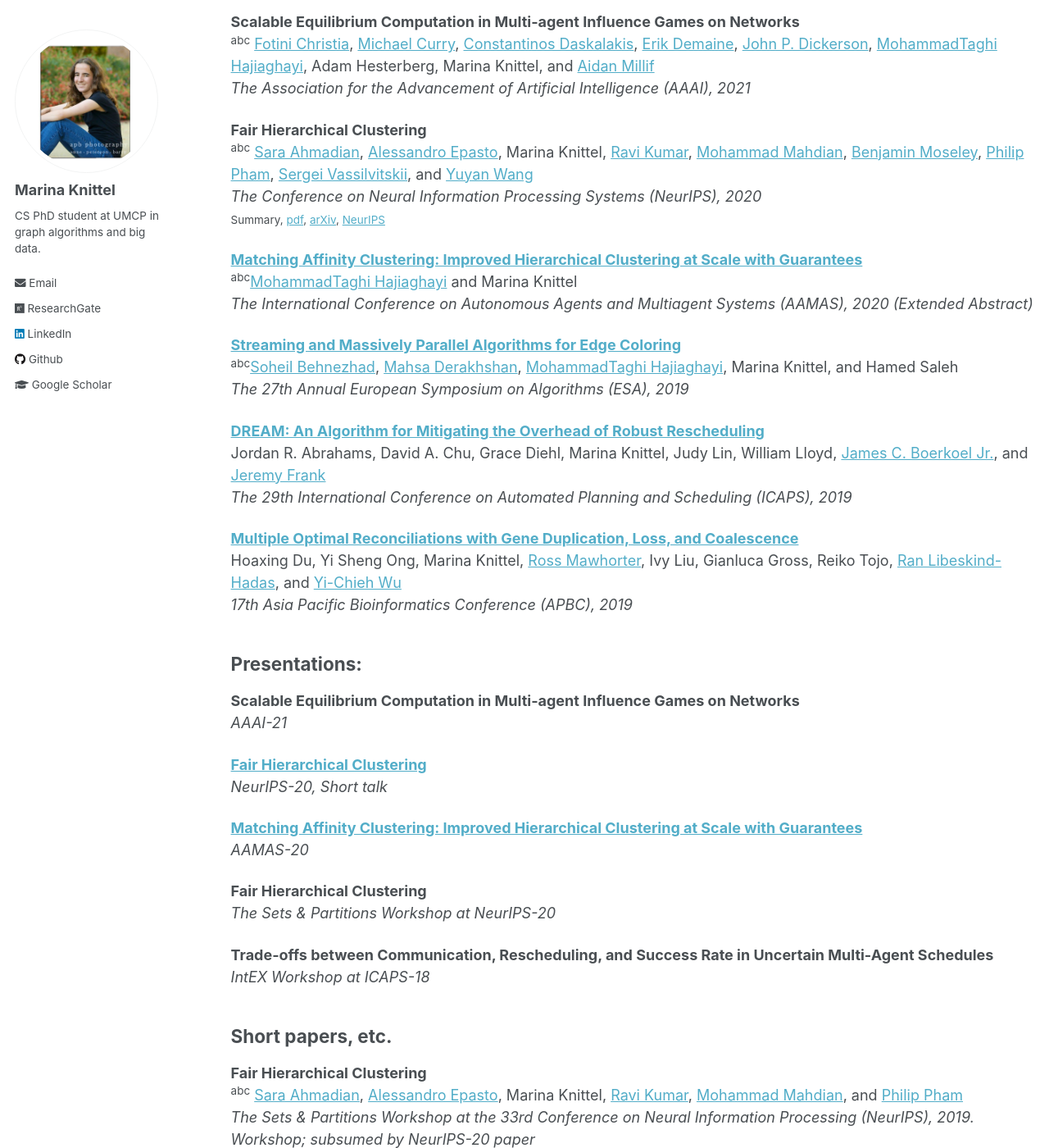
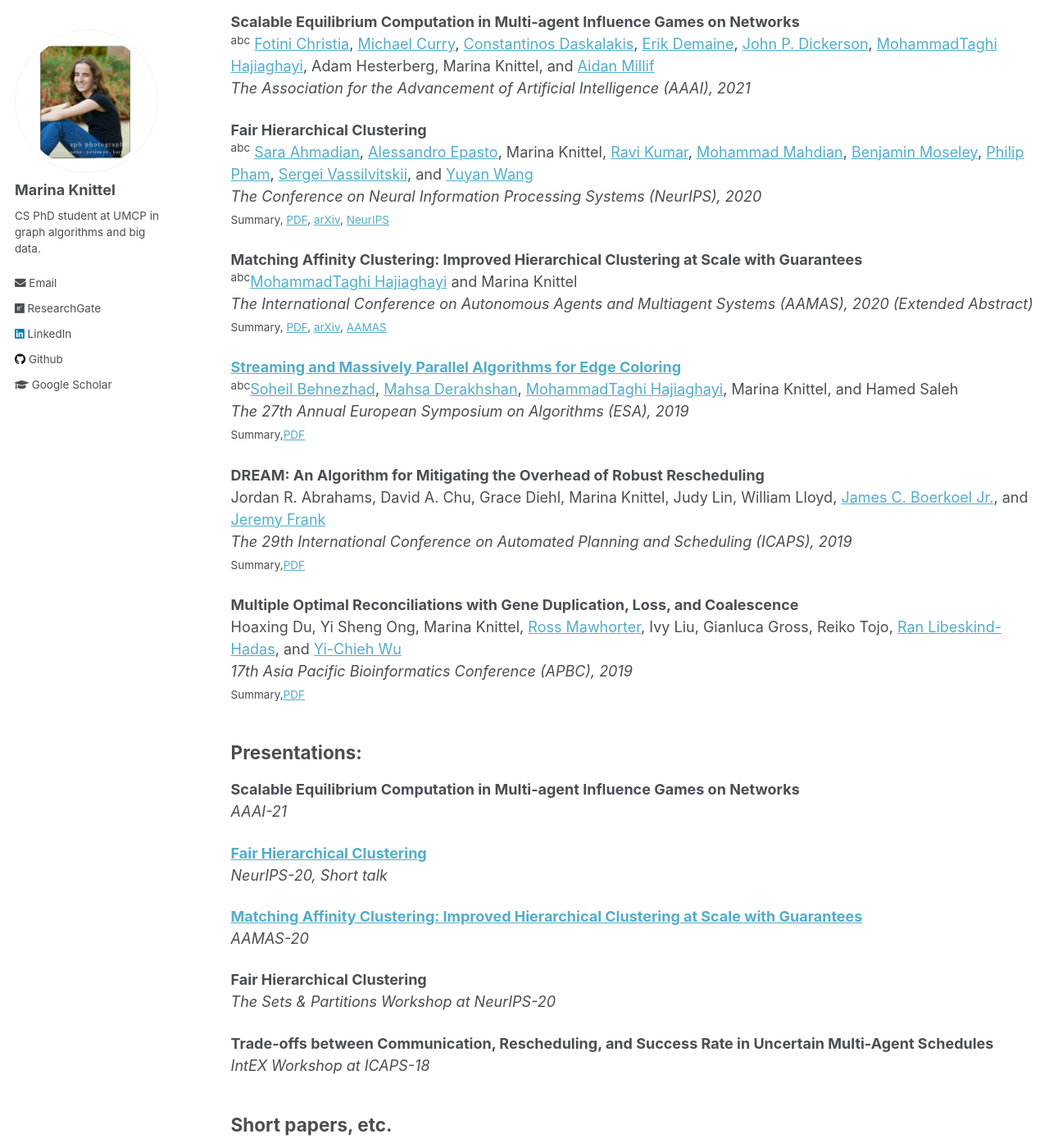
Before and after one commit to mknittel/mknittel.github.io, a Jekyll site: the page built from _pages/publications.md, in a window 1280 px wide and 1400 px high, scrolled down 608 px. Shown: the whole window at 82% size. Built offline with Jekyll 4.4.1, drawn with Linux system fonts in a browser that asks for light colours.

Commit message:
Changed links format for publications

```diff
--- a/_pages/publications.md
+++ b/_pages/publications.md
@@ -28,24 +28,27 @@ Marina Knittel, Samuel Dooley, and [John P. Dickerson](http://jpdickerson.com/)<
 **Fair Hierarchical Clustering**<br/>
 <sup>abc</sup> [Sara Ahmadian](https://research.google/people/106920/), [Alessandro Epasto](https://epasto.org/), Marina Knittel, [Ravi Kumar](https://sites.google.com/site/ravik53/), [Mohammad Mahdian](https://research.google/people/MohammadMahdian/), [Benjamin Moseley](http://www.andrew.cmu.edu/user/moseleyb/), [Philip Pham](https://research.google/people/PhilipPham/), [Sergei Vassilvitskii](http://theory.stanford.edu/~sergei/), and [Yuyan Wang](wang-yuyan.github.io)<br/>
 *The Conference on Neural Information Processing Systems (NeurIPS), 2020*<br/>
-<small>Summary, [pdf](https://mknittel.github.io/files/Ahmadian_et_al_NeurIPS_2020.pdf), [arXiv](https://arxiv.org/abs/2006.10221), [NeurIPS](https://neurips.cc/virtual/2020/protected/poster_f10f2da9a238b746d2bac55759915f0d.html)</small>
+<small>Summary, [PDF](https://mknittel.github.io/files/Ahmadian_et_al_NeurIPS_2020.pdf), [arXiv](https://arxiv.org/abs/2006.10221), [NeurIPS](https://neurips.cc/virtual/2020/protected/poster_f10f2da9a238b746d2bac55759915f0d.html)</small>
 
-**[Matching Affinity Clustering: Improved Hierarchical Clustering at Scale with Guarantees](http://www.ifaamas.org/Proceedings/aamas2020/pdfs/p1864.pdf)**<br/>
+**Matching Affinity Clustering: Improved Hierarchical Clustering at Scale with Guarantees**<br/>
 <sup>abc</sup>[MohammadTaghi Hajiaghayi](https://www.cs.umd.edu/~hajiagha/) and Marina Knittel<br/>
-*The International Conference on Autonomous Agents and Multiagent Systems (AAMAS), 2020 (Extended Abstract)*
-<small>
+*The International Conference on Autonomous Agents and Multiagent Systems (AAMAS), 2020 (Extended Abstract)*<br/>
+<small>Summary, [PDF](https://mknittel.github.io/files/Hajiaghayi_and_Knittel_AAMAS_2020.pdf), [arXiv](https://arxiv.org/abs/2101.04818), [AAMAS](http://www.ifaamas.org/Proceedings/aamas2020/pdfs/p1864.pdf)</small>
 
 **[Streaming and Massively Parallel Algorithms for Edge Coloring](https://mknittel.github.io/publications/Behnezhad-et-al-ESA-2019)**<br/>
 <sup>abc</sup>[Soheil Behnezhad](http://behnezhad.com/), [Mahsa Derakhshan](http://cs.umd.edu/~mahsa/), [MohammadTaghi Hajiaghayi](https://www.cs.umd.edu/~hajiagha/), Marina Knittel, and Hamed Saleh<br/>
-*The 27th Annual European Symposium on Algorithms (ESA), 2019*
+*The 27th Annual European Symposium on Algorithms (ESA), 2019*<br/>
+<small>Summary,[PDF](https://mknittel.github.io/files/behnezhad_et_al_ESA_2019.pdf)</small>
 
-**[DREAM: An Algorithm for Mitigating the Overhead of Robust Rescheduling](https://mknittel.github.io/publications/Abrahams-et-al-ICAPS-2019)**<br/>
+**DREAM: An Algorithm for Mitigating the Overhead of Robust Rescheduling**<br/>
 Jordan R. Abrahams, David A. Chu, Grace Diehl, Marina Knittel, Judy Lin, William Lloyd, [James C. Boerkoel Jr.](https://www.cs.hmc.edu/~boerkoel/), and [Jeremy Frank](https://ti.arc.nasa.gov/profile/frank/)<br/>
-*The 29th International Conference on Automated Planning and Scheduling (ICAPS), 2019*
+*The 29th International Conference on Automated Planning and Scheduling (ICAPS), 2019*<br/>
+<small>Summary,[PDF](https://mknittel.github.io/files/Abrahams_et_al_ICAPS_2019.pdf.pdf)</small>
 
-**[Multiple Optimal Reconciliations with Gene Duplication,  Loss,  and  Coalescence](https://mknittel.github.io/publications/Du-et-al-APBC-2019)**<br/>
+**Multiple Optimal Reconciliations with Gene Duplication,  Loss,  and  Coalescence**<br/>
 Hoaxing  Du,  Yi  Sheng  Ong,  Marina  Knittel,  [Ross  Mawhorter](https://users.soe.ucsc.edu/~rmawhort/),  Ivy  Liu,  Gianluca  Gross,  Reiko Tojo, [Ran Libeskind-Hadas](https://www.cs.hmc.edu/~hadas/), and [Yi-Chieh Wu](https://www.cs.hmc.edu/~yjw/)<br/>
-*17th Asia Pacific Bioinformatics Conference (APBC), 2019*
+*17th Asia Pacific Bioinformatics Conference (APBC), 2019*<br/>
+<small>Summary,[PDF](https://mknittel.github.io/files/Abrahams_et_al_ICAPS_2019.pdf.pdf)</small>
 
 ## Presentations:
 **Scalable Equilibrium Computation in Multi-agent Influence Games on Networks**<br/>
```
Also changed, not shown: 1 other file.
